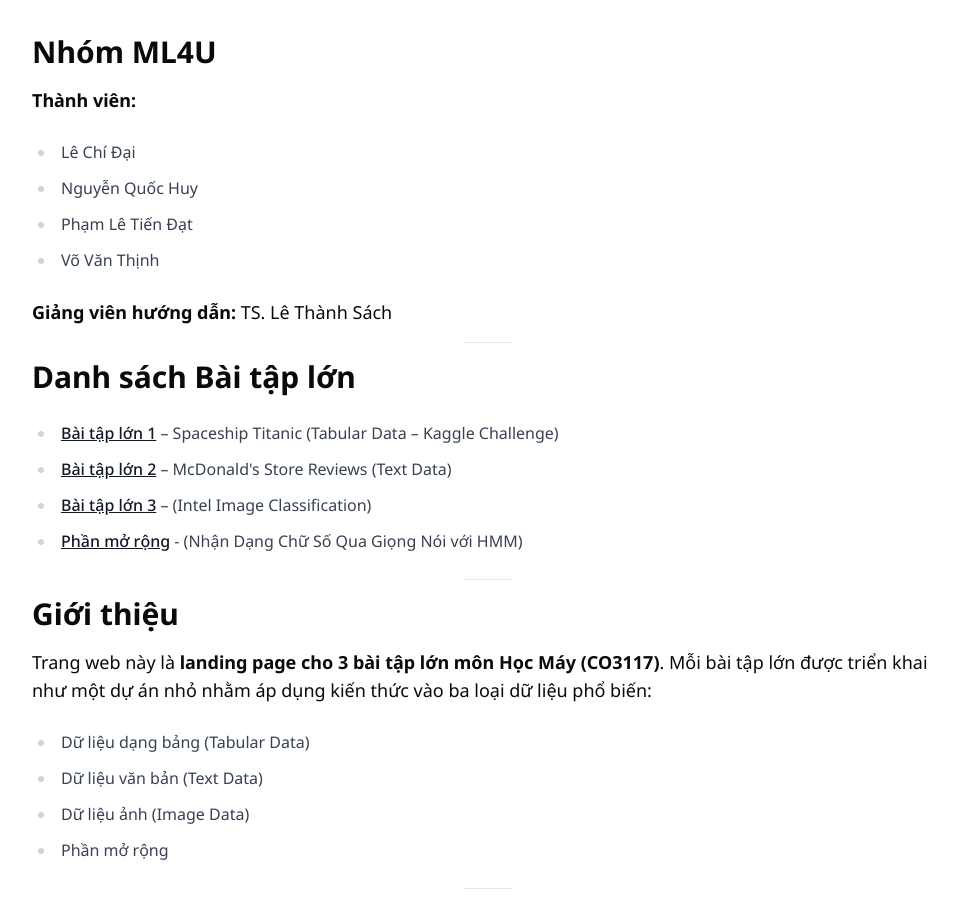
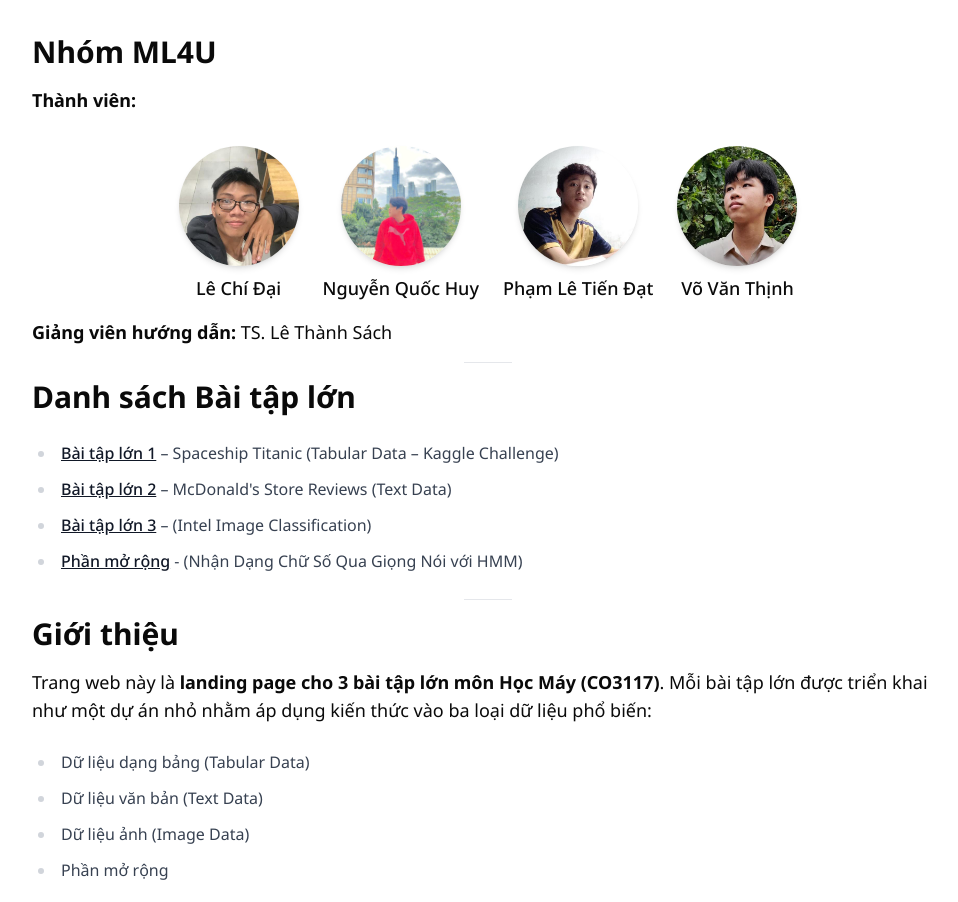
Before and after one commit to caoTayTang/ML-251, an Astro site: page / in a window 1280 px wide. Shown: the part 860-1762 px from the top of the page, without its empty margins (152-1110 px from the left). Built offline with nearby package versions, Linux system fonts and the light colour scheme; Astro itself is replaced by a stand-in of ours.

Commit message:
Update profile pic

```diff
--- /dev/null
+++ b/src/components/TeamMember.astro
@@ -0,0 +1,21 @@
+---
+// Props:
+// - name: string
+// - image: string
+// - size: number (optional, default 120)
+import { Image as AstroImage } from "astro:assets";
+
+const { name, image, size = 120 } = Astro.props;
+
+---
+
+<div class="team-member text-center">
+  <AstroImage
+    src={image}
+    alt={name}
+    width={size}
+    height={size}
+    class="rounded-full object-cover shadow-md mx-auto"
+  />
+  <p class="mt-2 font-medium">{name}</p>
+</div>
--- a/src/pages/index.mdx
+++ b/src/pages/index.mdx
@@ -12,8 +12,13 @@ import Figure from "../components/Figure.astro";
 import Image from "../components/Image.astro";
 import TwoColumns from "../components/TwoColumns.astro";
 import LaTeX from "../components/LaTeX.astro";
+import TeamMember from "../components/TeamMember.astro";
 
 import logo from "../assets/hcmut-logo.png";
+import dai from "../assets/dai.jpeg"
+import dat from "../assets/dat.jpeg"
+import huy from "../assets/huy.jpeg"
+import thinh from "../assets/thinh.jpeg"
 
 import CodeBlock from "../components/CodeBlock.astro";
 import Table from "../components/Table.astro";
@@ -57,10 +62,14 @@ export const components = { pre: CodeBlock, table: Table };
 
 ## Nhóm ML4U
 **Thành viên:**
-- Lê Chí Đại
-- Nguyễn Quốc Huy
-- Phạm Lê Tiến Đạt
-- Võ Văn Thịnh
+<div class="team flex flex-wrap justify-center gap-6 mt-4">
+  <TeamMember name="Lê Chí Đại" image={dai} />
+  <TeamMember name="Nguyễn Quốc Huy" image={huy} />
+  <TeamMember name="Phạm Lê Tiến Đạt" image={dat} />
+  <TeamMember name="Võ Văn Thịnh" image={thinh} />
+</div>
+
+
 
 **Giảng viên hướng dẫn:** TS. Lê Thành Sách
 
```
Also changed, not shown: src/assets/dai.jpeg (added), src/assets/dat.jpeg (added), src/assets/huy.jpeg (added), src/assets/thinh.jpeg (added).
